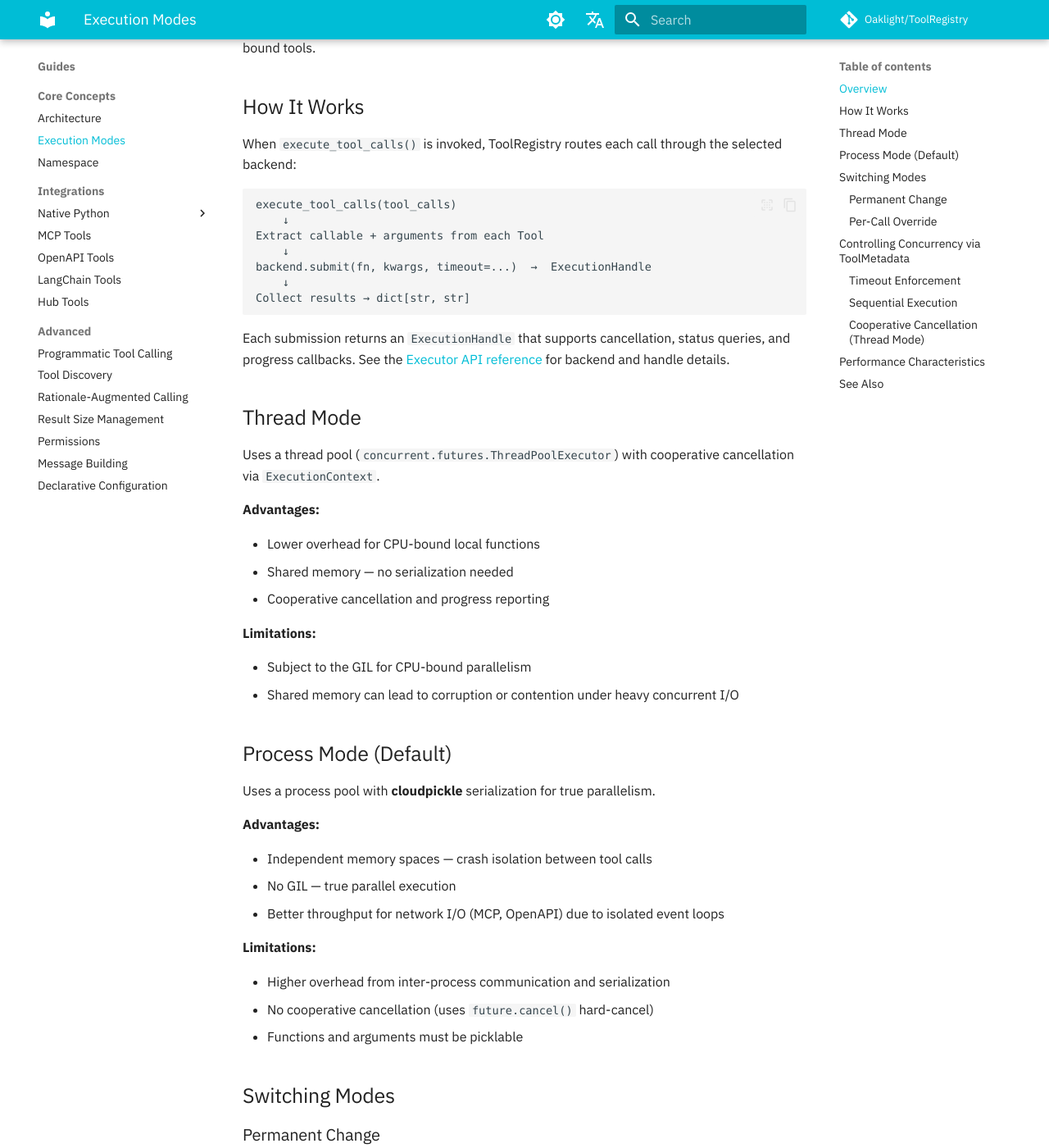
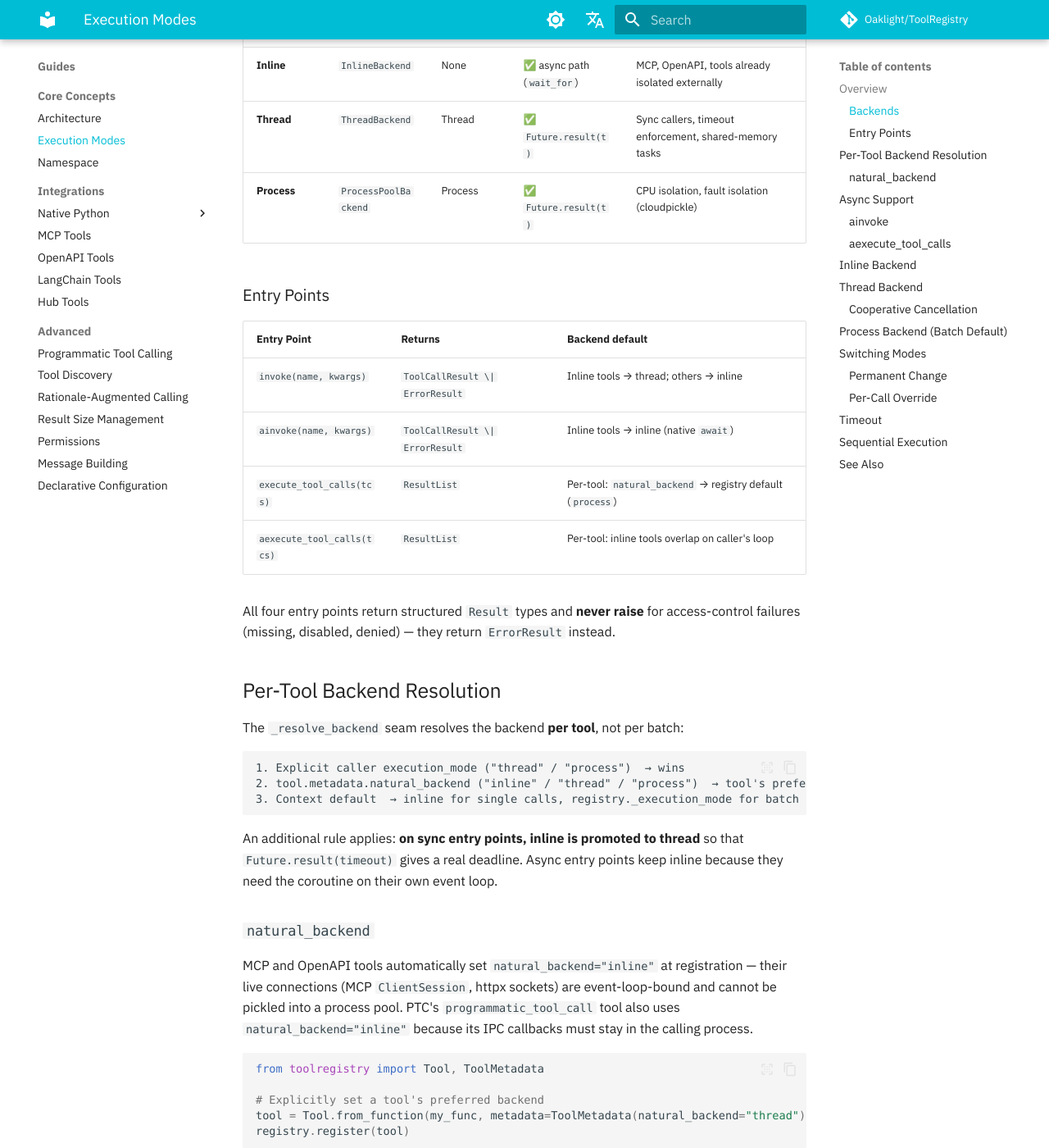
Before and after one commit to Oaklight/ToolRegistry, an MkDocs documentation site: the page built from docs/usage/concurrency_modes.md, in a window 1280 px wide and 1400 px high, scrolled down 687 px. Shown: the whole window at 82% size. Built offline with MkDocs 1.6.1 and Material for MkDocs 9.7.7, drawn with Linux system fonts in a browser that asks for light colours; some web fonts are replaced; comment, search, counter and statistics services are not loaded; some of the changed text lies outside the part shown.

Commit message:
docs: rewrite execution modes page for inline/async/per-tool resolution

````diff
--- a/docs/usage/concurrency_modes.md
+++ b/docs/usage/concurrency_modes.md
@@ -1,75 +1,138 @@
-# Execution Modes: Thread and Process
+# Execution Backends and Async Support
 
 ???+ note "Changelog"
+    - **Unreleased**: InlineBackend, `ainvoke` / `aexecute_tool_calls`, per-tool backend resolution, sync inline→thread promotion, `natural_backend`, `force_thread` removed
     - Refactored in version: 0.7.0 (pluggable executor backends)
     - New in version: 0.4.5
 
 ## Overview
 
-ToolRegistry executes tool calls concurrently using pluggable **executor backends**. Two backends are provided:
+ToolRegistry provides **three execution backends** and both **sync and async** entry points. The calling interface (sync/async) and the execution backend (inline/thread/process) are orthogonal — you pick the interface based on your context, and each tool resolves to its natural backend automatically.
 
-| Backend | Class | Best For |
-|---------|-------|----------|
-| **Thread** | `ThreadBackend` | Lightweight CPU-bound tasks, shared-memory scenarios |
-| **Process** | `ProcessPoolBackend` | Network I/O (MCP, OpenAPI), crash isolation |
+### Backends
 
-Process mode is the **default** — it provides better isolation and higher throughput for network-bound tools.
+| Backend | Class | Isolation | Timeout | Best For |
+|---------|-------|-----------|---------|----------|
+| **Inline** | `InlineBackend` | None | ✅ async path (`wait_for`) | MCP, OpenAPI, tools already isolated externally |
+| **Thread** | `ThreadBackend` | Thread | ✅ `Future.result(t)` | Sync callers, timeout enforcement, shared-memory tasks |
+| **Process** | `ProcessPoolBackend` | Process | ✅ `Future.result(t)` | CPU isolation, fault isolation (cloudpickle) |
 
-## How It Works
+### Entry Points
 
-When `execute_tool_calls()` is invoked, ToolRegistry routes each call through the selected backend:
+| Entry Point | Returns | Backend default |
+|-------------|---------|----------------|
+| `invoke(name, kwargs)` | `ToolCallResult \| ErrorResult` | Inline tools → thread; others → inline |
+| `ainvoke(name, kwargs)` | `ToolCallResult \| ErrorResult` | Inline tools → inline (native `await`) |
+| `execute_tool_calls(tcs)` | `ResultList` | Per-tool: `natural_backend` → registry default (`process`) |
+| `aexecute_tool_calls(tcs)` | `ResultList` | Per-tool: inline tools overlap on caller's loop |
+
+All four entry points return structured `Result` types and **never raise** for access-control failures (missing, disabled, denied) — they return `ErrorResult` instead.
+
+## Per-Tool Backend Resolution
+
+The `_resolve_backend` seam resolves the backend **per tool**, not per batch:
 
 ```
-execute_tool_calls(tool_calls)
-    ↓
-Extract callable + arguments from each Tool
-    ↓
-backend.submit(fn, kwargs, timeout=...)  →  ExecutionHandle
-    ↓
-Collect results → dict[str, str]
+1. Explicit caller execution_mode ("thread" / "process")  → wins
+2. tool.metadata.natural_backend ("inline" / "thread" / "process")  → tool's preference
+3. Context default  → inline for single calls, registry._execution_mode for batch
 ```
 
-Each submission returns an `ExecutionHandle` that supports cancellation, status queries, and progress callbacks. See the [Executor API reference](../api/core/executor.md) for backend and handle details.
+An additional rule applies: **on sync entry points, inline is promoted to thread** so that `Future.result(timeout)` gives a real deadline. Async entry points keep inline because they need the coroutine on their own event loop.
 
-## Thread Mode
+### `natural_backend`
 
-Uses a thread pool (`concurrent.futures.ThreadPoolExecutor`) with cooperative cancellation via `ExecutionContext`.
+MCP and OpenAPI tools automatically set `natural_backend="inline"` at registration — their live connections (MCP `ClientSession`, httpx sockets) are event-loop-bound and cannot be pickled into a process pool. PTC's `programmatic_tool_call` tool also uses `natural_backend="inline"` because its IPC callbacks must stay in the calling process.
+
+```python
+from toolregistry import Tool, ToolMetadata
+
+# Explicitly set a tool's preferred backend
+tool = Tool.from_function(my_func, metadata=ToolMetadata(natural_backend="thread"))
+registry.register(tool)
+```
+
+## Async Support
+
+### `ainvoke`
+
+Async counterpart to `invoke()`. For inline-resolved tools (MCP, OpenAPI, async native functions), the coroutine is awaited directly on the caller's event loop — no thread hop, no `asyncio.run()`:
+
+```python
+result = await registry.ainvoke("mcp_tool", {"query": "hello"})
+assert isinstance(result, ToolCallResult)
+```
+
+### `aexecute_tool_calls`
+
+Async batch execution via `asyncio.gather`. Inline tools overlap on the caller's loop; pool-backed tools submit and `await handle.result_async()`:
+
+```python
+results = await registry.aexecute_tool_calls(tool_calls)
+```
+
+Concurrency-safe tools run concurrently; if any tool has `is_concurrency_safe=False`, the entire batch runs sequentially (same as the sync path).
+
+## Inline Backend
+
+Runs the target in the current context with no pool. Uses **lazy capture** — `submit()` stores the callable; execution is deferred to `result()` (sync) or `result_async()` (async).
+
+- **Async path**: `result_async()` awaits the coroutine natively. Timeout is enforced via `asyncio.wait_for`.
+- **Sync path**: On sync entry points, inline-resolved tools are **promoted to the thread backend**, so they get real timeout via `Future.result(timeout)`. This promotion is handled transparently by `_resolve_backend`.
+
+The inline backend is suited to tools that are already isolated elsewhere (MCP servers run in their own process; OpenAPI tools are pure HTTP) — pooling or pickling their transport would be wrong or impossible.
+
+## Thread Backend
+
+Uses `concurrent.futures.ThreadPoolExecutor` with cooperative cancellation via `ExecutionContext`.
 
 **Advantages:**
 
 - Lower overhead for CPU-bound local functions
 - Shared memory — no serialization needed
 - Cooperative cancellation and progress reporting
+- Real timeout via `Future.result(timeout)`
 
 **Limitations:**
 
 - Subject to the GIL for CPU-bound parallelism
-- Shared memory can lead to corruption or contention under heavy concurrent I/O
 
-## Process Mode (Default)
+### Cooperative Cancellation
+
+Tool functions can opt into cooperative cancellation by accepting an `_ctx` parameter:
+
+```python
+from toolregistry.executor import ExecutionContext
+
+def long_task(data: list, _ctx: ExecutionContext) -> str:
+    for i, item in enumerate(data):
+        _ctx.check_cancelled()  # raises CancelledError if cancelled
+        process(item)
+        _ctx.report_progress(fraction=(i + 1) / len(data))
+    return "done"
+```
+
+## Process Backend (Batch Default)
 
 Uses a process pool with **cloudpickle** serialization for true parallelism.
 
 **Advantages:**
 
-- Independent memory spaces — crash isolation between tool calls
+- Independent memory spaces — crash isolation
 - No GIL — true parallel execution
-- Better throughput for network I/O (MCP, OpenAPI) due to isolated event loops
 
 **Limitations:**
 
-- Higher overhead from inter-process communication and serialization
-- No cooperative cancellation (uses `future.cancel()` hard-cancel)
+- Higher overhead from inter-process communication
+- No cooperative cancellation
 - Functions and arguments must be picklable
+- MCP/OpenAPI tools **cannot** use this backend (live connections are non-picklable)
 
 ## Switching Modes
 
 ### Permanent Change
 
 ```python
-from toolregistry import ToolRegistry
-
-registry = ToolRegistry()
 registry.set_default_execution_mode("thread")  # or "process" (default)
 ```
 
@@ -77,23 +140,27 @@ registry.set_default_execution_mode("thread")  # or "process" (default)
 
 ```python
 results = registry.execute_tool_calls(tool_calls, execution_mode="thread")
+result = registry.invoke("tool", args, execution_mode="process")
 ```
 
-## Controlling Concurrency via ToolMetadata
+## Timeout
 
-### Timeout Enforcement
-
-Set a per-tool timeout via `ToolMetadata`. The backend enforces it automatically:
+Per-tool timeout is set via `ToolMetadata.timeout`:
 
 ```python
-from toolregistry import Tool, ToolMetadata
-
 tool = Tool.from_function(slow_func, metadata=ToolMetadata(timeout=5.0))
-registry.register(tool)
-# If slow_func takes longer than 5 seconds, it will be cancelled/timed out
 ```
 
-### Sequential Execution
+Timeout enforcement depends on the path:
+
+| Entry Point | Backend | Enforced? | Mechanism |
+|-------------|---------|-----------|-----------|
+| `invoke()` | thread (promoted) | ✅ | `Future.result(timeout)` |
+| `ainvoke()` | inline | ✅ | `asyncio.wait_for` |
+| `execute_tool_calls()` | thread/process | ✅ | `Future.result(timeout)` |
+| `aexecute_tool_calls()` | inline | ✅ | `asyncio.wait_for` |
+
+## Sequential Execution
 
 Mark a tool as not concurrency-safe to force the entire batch to run sequentially:
 
@@ -102,47 +169,9 @@ tool = Tool.from_function(
     unsafe_func,
     metadata=ToolMetadata(is_concurrency_safe=False),
 )
-registry.register(tool)
-# When any tool in a batch has is_concurrency_safe=False,
-# the entire batch executes sequentially
 ```
-
-### Cooperative Cancellation (Thread Mode)
-
-Tool functions can opt into cooperative cancellation by accepting an `_ctx` parameter. The backend auto-injects it:
-
-```python
-from toolregistry.executor import ExecutionContext
-
-def long_task(data: list, _ctx: ExecutionContext) -> str:
-    for i, item in enumerate(data):
-        _ctx.check_cancelled()  # raises CancelledError if cancelled
-        process(item)
-        _ctx.report_progress(fraction=(i + 1) / len(data), message=f"Step {i+1}")
-    return "done"
-```
-
-!!! note
-    `ExecutionContext` is only supported with `ThreadBackend`. In process mode, cancellation is handled via `future.cancel()`.
-
-## Performance Characteristics
-
-The following benchmarks compare thread and process modes across different tool types (100 concurrent calls each):
-
-| Tool Type | Thread Mode | Process Mode |
-|-----------|------------|--------------|
-| Native Function | 4772 calls/s | 2357 calls/s |
-| Native Class | 12125 calls/s | 3011 calls/s |
-| OpenAPI (network) | 28 calls/s | 451 calls/s |
-| MCP SSE (network) | 27 calls/s | 132 calls/s |
-
-**Key takeaways:**
-
-- **Local functions**: Thread mode wins due to lower overhead (no serialization, no IPC)
-- **Network I/O (OpenAPI, MCP)**: Process mode wins dramatically (5-16x) because each process gets its own event loop and network connections, eliminating contention
-- **Default recommendation**: Use process mode unless your workload is purely local CPU-bound functions
 
 ## See Also
 
-- [Executor Backends API Reference](../api/core/executor.md) — `ThreadBackend`, `ProcessPoolBackend`, `ExecutionContext`, `ExecutionHandle`
-- [Tool Metadata & Tags](permissions.md#toolmetadata-fields) — `timeout`, `is_concurrency_safe`
+- [Architecture Overview](../architecture/overview.md) — execution stack diagram
+- [Executor Backends API Reference](../api/core/executor.md) — `InlineBackend`, `ThreadBackend`, `ProcessPoolBackend`, `ExecutionHandle`
````
